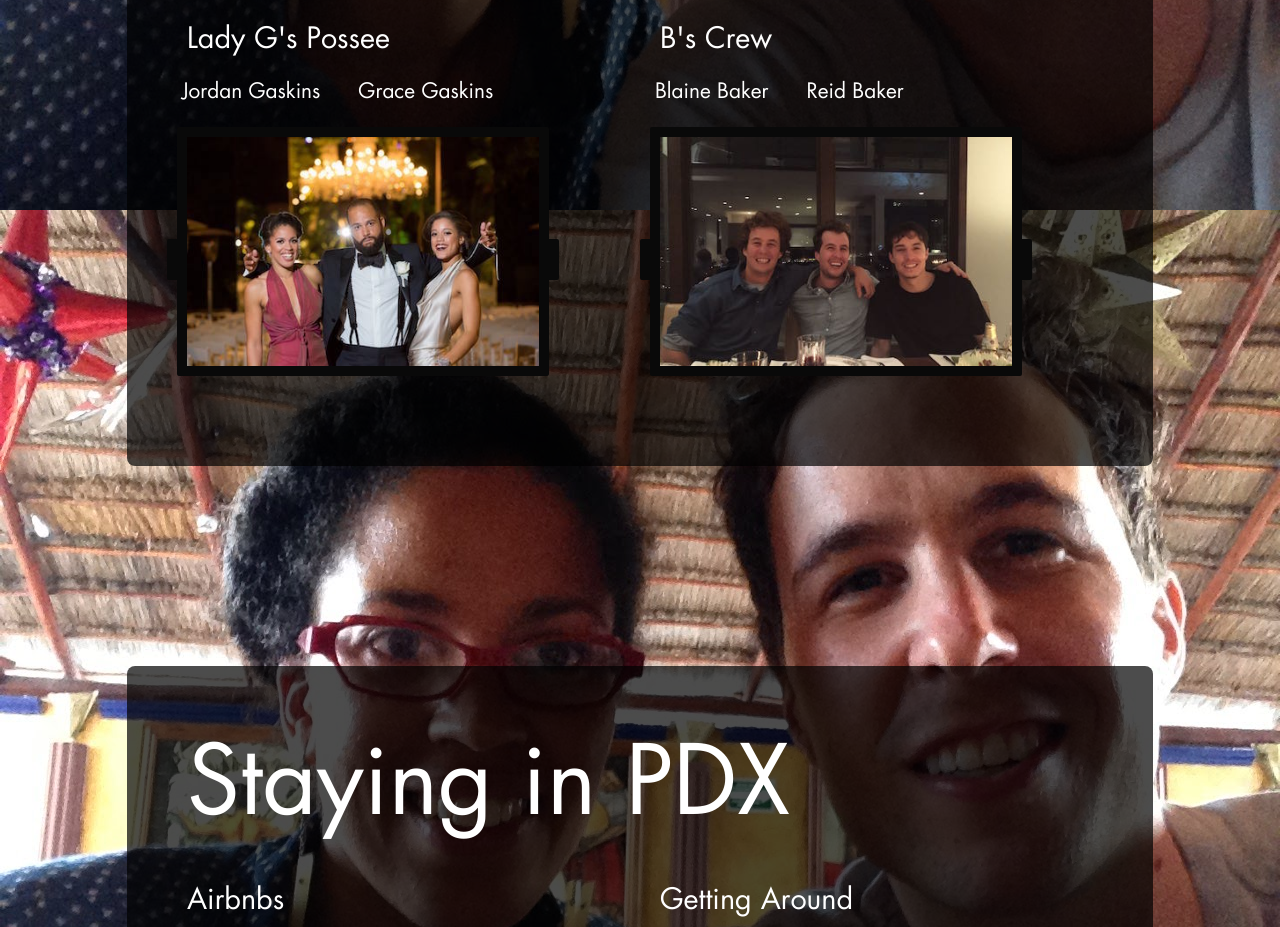
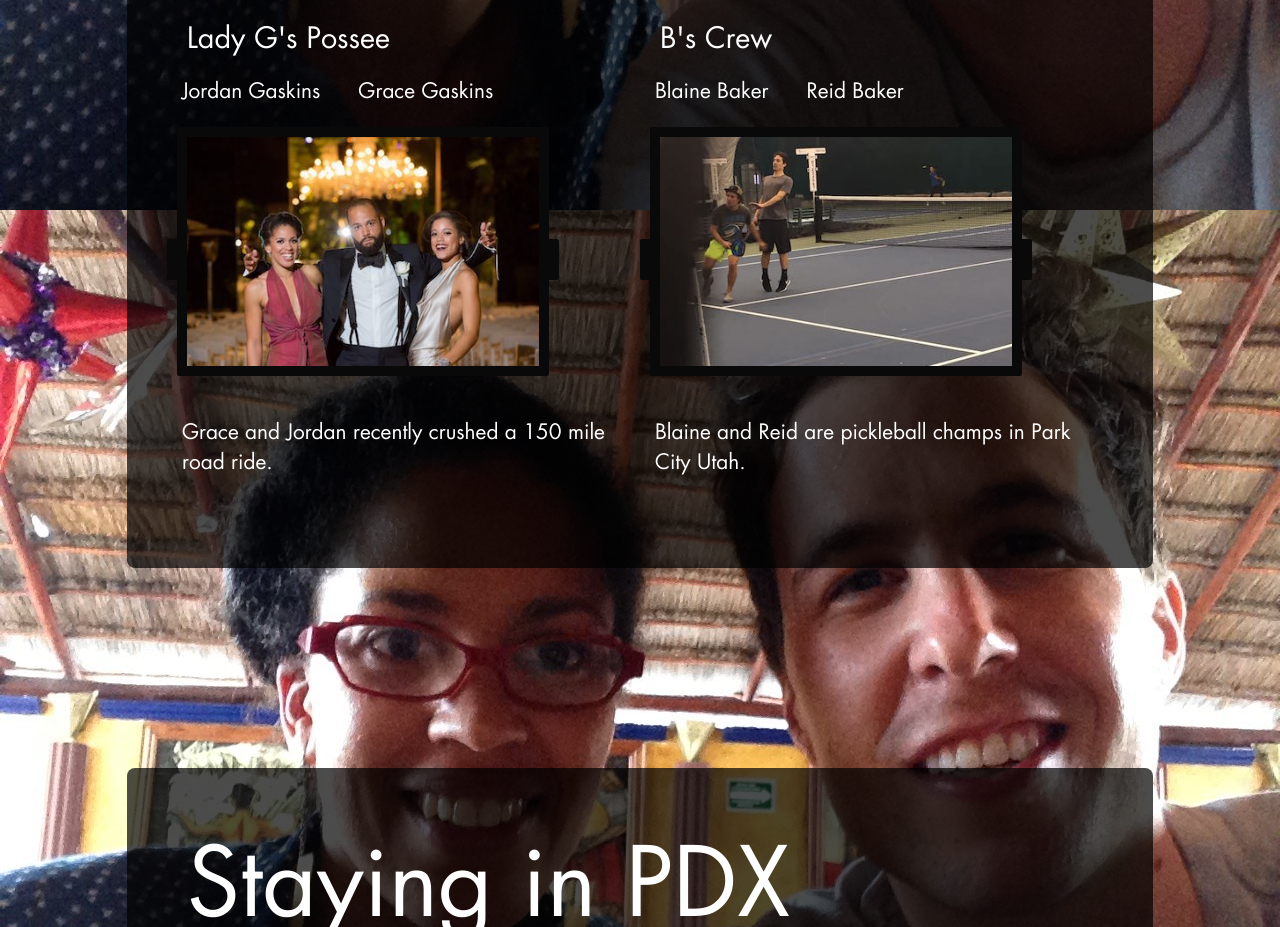
Before and after one commit to moniqueandbrad2017/moniqueandbrad2017.github.io, a plain HTML site: page index.html in a window 1280 px wide. Shown: the part 4590-5517 px from the top of the page. Drawn offline with Linux system fonts and the light colour scheme.

Commit message:
adding blaine and reid sporting photos

```diff
--- a/index.html
+++ b/index.html
@@ -178,6 +178,13 @@
                                   </td>
                                 </tr>
                               </table>
+                              <table>
+                                <tr>
+                                  <td>
+                                  <p>Grace and Jordan recently crushed a 150 mile road ride.</p  >
+                                  </td>
+                                </tr>
+                              </table>
                             </div>
 
 
@@ -196,12 +203,19 @@
                                 <tr>
                                   <td>
                                     <picture class="bridal-party-pic">
-                                      <source srcset="/img/blaine-and-reid-small.jpg" media="(max-width: 440px)">
-                                      <source srcset="/img/blaine-and-reid.jpg">
+                                      <source srcset="/img/blaine-and-reid2-small.jpg" media="(max-width: 440px)">
+                                      <source srcset="/img/blaine-and-reid2.jpg">
                                       <img src="/img/blaine-and-reid.jpg" class="bridal-party-pic" alt="Blaine + Reid">
                                   </td>
                                 </tr>
                               </table>
+                              <table>
+                                <tr>
+                                  <td>
+                                  <p>Blaine and Reid are pickleball champs in Park City Utah.</p  >
+                                  </td>
+                                </tr>
+                            </table>
                             </div>
 
                         </div><!--end column-->
```
Also changed, not shown: img/blaine-and-reid2-small.jpg (added), img/blaine-and-reid2.jpg (added).
